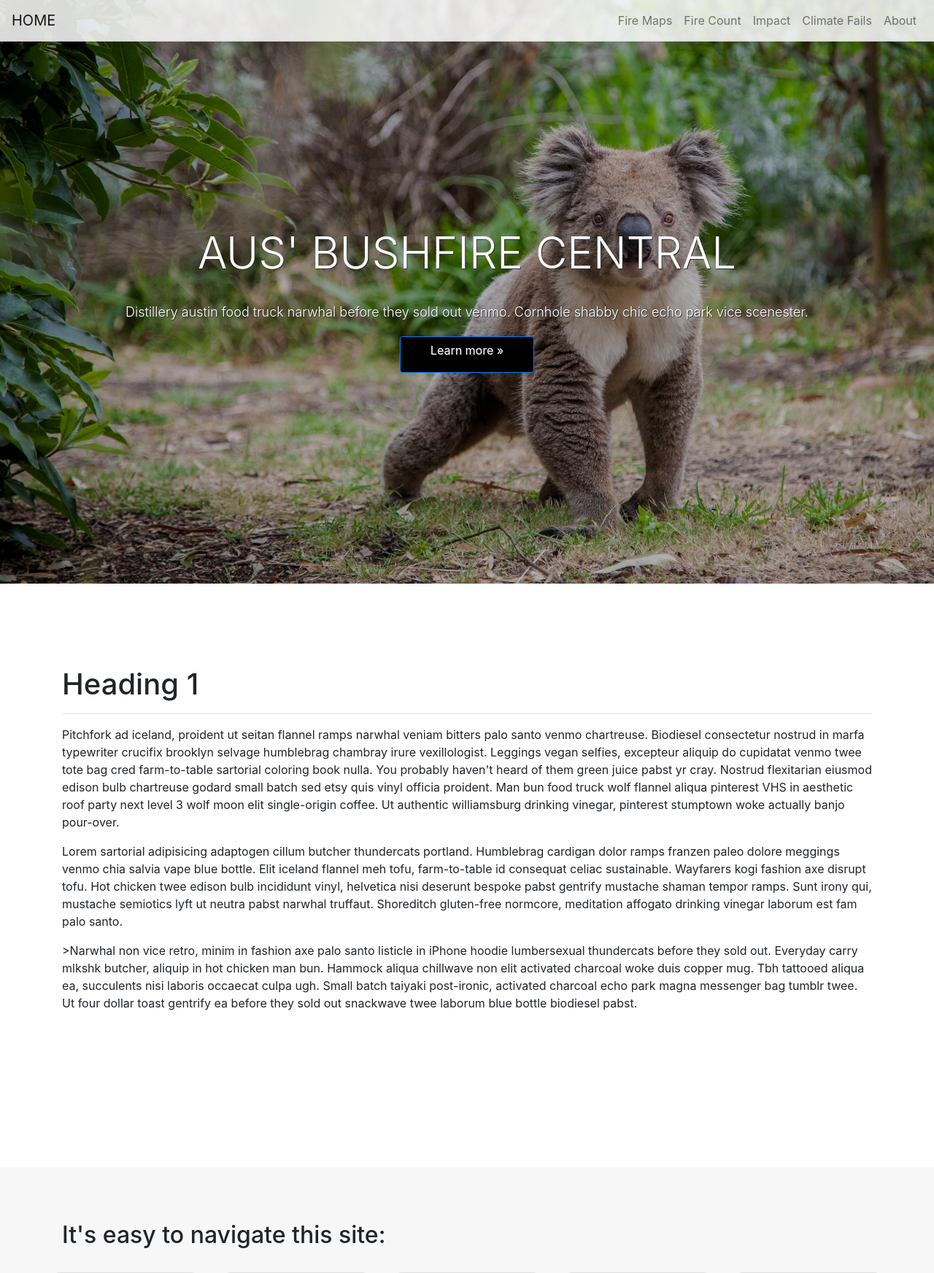
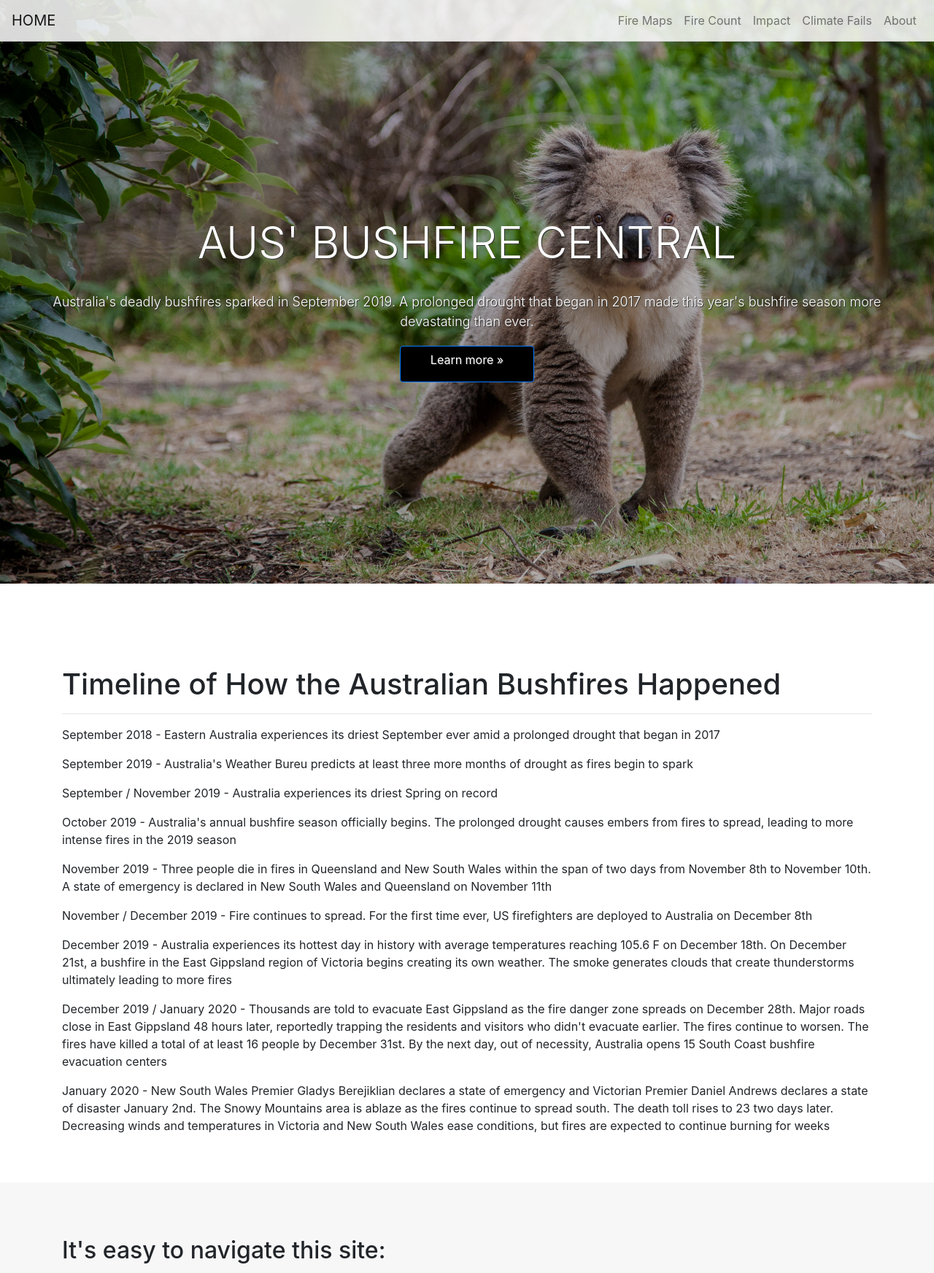
Before and after one commit to esharma3/project_australian_bushfires_webapp, a Flask app: page / in a window 1280 px wide. Shown: the top 1745 px of the page at 73% size. Run offline with Flask 2, Linux system fonts and the light colour scheme; some libraries are stand-ins or nearby versions.

Commit message:
second commit

```diff
--- a/templates/index.html
+++ b/templates/index.html
@@ -60,7 +60,7 @@
       <div class="col-lg-12 col-md-12 col-sm-12 col-xs-12">
         <h1 class="font-weight-light">AUS' BUSHFIRE CENTRAL</h1>
         <br/>
-        <p class="lead">Distillery austin food truck narwhal before they sold out venmo. Cornhole shabby chic echo park vice scenester.</p>
+        <p class="lead">Australia's deadly bushfires sparked in September 2019. A prolonged drought that began in 2017 made this year's bushfire season more devastating than ever. </p>
         <p><a href="#main" class="btn btn-primary btn-large">Learn more »</a></p>
       </div>
 
@@ -75,13 +75,25 @@
 <div class="container">
     <div class="row">
       <div class="col-lg-12">
-        <h1> Heading 1 </h1>
+        <h1> Timeline of How the Australian Bushfires Happened </h1>
         <hr/>
-        <p>Pitchfork ad iceland, proident ut seitan flannel ramps narwhal veniam bitters palo santo venmo chartreuse. Biodiesel consectetur nostrud in marfa typewriter crucifix brooklyn selvage humblebrag chambray irure vexillologist. Leggings vegan selfies, excepteur aliquip do cupidatat venmo twee tote bag cred farm-to-table sartorial coloring book nulla. You probably haven't heard of them green juice pabst yr cray. Nostrud flexitarian eiusmod edison bulb chartreuse godard small batch sed etsy quis vinyl officia proident. Man bun food truck wolf flannel aliqua pinterest VHS in aesthetic roof party next level 3 wolf moon elit single-origin coffee. Ut authentic williamsburg drinking vinegar, pinterest stumptown woke actually banjo pour-over.</p>
+        <p>September 2018 - Eastern Australia experiences its driest September ever amid a prolonged drought that began in 2017</p>
 
-        <p>Lorem sartorial adipisicing adaptogen cillum butcher thundercats portland. Humblebrag cardigan dolor ramps franzen paleo dolore meggings venmo chia salvia vape blue bottle. Elit iceland flannel meh tofu, farm-to-table id consequat celiac sustainable. Wayfarers kogi fashion axe disrupt tofu. Hot chicken twee edison bulb incididunt vinyl, helvetica nisi deserunt bespoke pabst gentrify mustache shaman tempor ramps. Sunt irony qui, mustache semiotics lyft ut neutra pabst narwhal truffaut. Shoreditch gluten-free normcore, meditation affogato drinking vinegar laborum est fam palo santo.<p>
+        <p>September 2019 - Australia's Weather Bureu predicts at least three more months of drought as fires begin to spark<p>
 
-        <p>>Narwhal non vice retro, minim in fashion axe palo santo listicle in iPhone hoodie lumbersexual thundercats before they sold out. Everyday carry mlkshk butcher, aliquip in hot chicken man bun. Hammock aliqua chillwave non elit activated charcoal woke duis copper mug. Tbh tattooed aliqua ea, succulents nisi laboris occaecat culpa ugh. Small batch taiyaki post-ironic, activated charcoal echo park magna messenger bag tumblr twee. Ut four dollar toast gentrify ea before they sold out snackwave twee laborum blue bottle biodiesel pabst.</p>
+        <p>September / November 2019 - Australia experiences its driest Spring on record</p>
+
+        <p>October 2019 - Australia's annual bushfire season officially begins. The prolonged drought causes embers from fires to spread, leading to more intense fires in the 2019 season</p>
+
+        <p>November 2019 - Three people die in fires in Queensland and New South Wales within the span of two days from November 8th to November 10th. A state of emergency is declared in New South Wales and Queensland on November 11th</p>
+
+        <p>November / December 2019 - Fire continues to spread. For the first time ever, US firefighters are deployed to Australia on December 8th</p>
+
+        <p>December 2019 - Australia experiences its hottest day in history with average temperatures reaching 105.6 F on December 18th. On December 21st, a bushfire in the East Gippsland region of Victoria begins creating its own weather. The smoke generates clouds that create thunderstorms ultimately leading to more fires</p>
+
+        <p>December 2019 / January 2020 - Thousands are told to evacuate East Gippsland as the fire danger zone spreads on December 28th. Major roads close in East Gippsland 48 hours later, reportedly trapping the residents and visitors who didn't evacuate earlier. The fires continue to worsen. The fires have killed a total of at least 16 people by December 31st. By the next day, out of necessity, Australia opens 15 South Coast bushfire evacuation centers</p>
+
+        <p>January 2020 - New South Wales Premier Gladys Berejiklian declares a state of emergency and Victorian Premier Daniel Andrews declares a state of disaster January 2nd. The Snowy Mountains area is ablaze as the fires continue to spread south. The death toll rises to 23 two days later. Decreasing winds and temperatures in Victoria and New South Wales ease conditions, but fires are expected to continue burning for weeks</p>
       </div>
     </div>
   </div>
@@ -108,8 +120,8 @@
             </a>
             <div class="card-body">
                 <h4 class="card-title">Fire Maps</h4>
-                <p class="card-text">Nisi chicharrones next level, crucifix mustache lumbersexual blog direct trade artisan nostrud... <a href="fire-maps.html">read more</a></p>
-                <p class="card-text"><small class="text-muted">Last updated 5 mins ago</small></p>
+                <p class="card-text">It’s worth mentioning that Australia’s northern savannah regions frequently experience large fires; these fires are very different in scale to the bushfires in the southern regions...<a href="fire-maps.html">read more</a></p>
+                <p class="card-text"><small class="text-muted">Last updated April 4, 2020</small></p>
             </div>
         </div>
 
@@ -119,8 +131,8 @@
           </a>
             <div class="card-body">
                 <h4 class="card-title">Fire Count</h4>
-                <p class="card-text">Nisi chicharrones next level, crucifix mustache lumbersexual blog direct trade artisan nostrud... <a href="fire-count.html">read more</a></p>
-                <p class="card-text"><small class="text-muted">Last updated 4 mins ago</small></p>
+                <p class="card-text">We have updated this map to include figures for the fires burning in Victoria, South Australia, NSW, Queensland and Western Australia... <a href="fire-count.html">read more</a></p>
+                <p class="card-text"><small class="text-muted">Last updated April 4, 2020</small></p>
             </div>
         </div>
 
@@ -131,8 +143,8 @@
           </a>
             <div class="card-body">
                 <h4 class="card-title">Impact</h4>
-                <p class="card-text">Nisi chicharrones next level, crucifix mustache lumbersexual blog direct trade artisan nostrud... <a href="impact.html">read more</a></p>
-                <p class="card-text"><small class="text-muted">Last updated 3 mins ago</small></p>
+                <p class="card-text">Over 18 million hectares (that's 44,478,969 acres) have burned in the Australian bushfire season 2019–2020 as of mid-January according to reports... <a href="impact.html">read more</a></p>
+                <p class="card-text"><small class="text-muted">Last updated April 4, 2020</small></p>
             </div>
         </div>
 
@@ -143,7 +155,7 @@
           </a>
             <div class="card-body">
                 <h4 class="card-title">Climate Fails</h4>
-                <p class="card-text">Nisi chicharrones next level, crucifix mustache lumbersexual blog direct trade artisan nostrud... <a href="climate-fails.html">read more</a></p>
+                <p class="card-text">We know it’s sometimes hard to explain the link between bushfires and climate change with your family / friends / neighbors / comrades / that one guy on the subway. This should help... <a href="climate-fails.html">read more</a></p>
                 <p class="card-text"><small class="text-muted">Last updated 2 min ago</small></p>
             </div>
         </div>
@@ -155,7 +167,7 @@
           </a>
             <div class="card-body">
                 <h4 class="card-title">About</h4>
-                <p class="card-text">Nisi chicharrones next level, crucifix mustache lumbersexual blog direct trade artisan nostrud... <a href="about.html">read more</a></p>
+                <p class="card-text">We are super proud of the work / information gathered on this website. Meet the team... <a href="about.html">read more</a></p>
                 <p class="card-text"><small class="text-muted">Last updated 1 min ago</small></p>
             </div>
         </div>
@@ -173,10 +185,8 @@
 <div class="container">
     <div class="row">
       <div class="col-lg-12">
-        <h2> Heading 2 </h2>
-        <p>Pitchfork ad iceland, proident ut seitan flannel ramps narwhal veniam bitters palo santo venmo chartreuse. Biodiesel consectetur nostrud in marfa typewriter crucifix brooklyn selvage humblebrag chambray irure vexillologist. Leggings vegan selfies, excepteur aliquip do cupidatat venmo twee tote bag cred farm-to-table sartorial coloring book nulla. You probably haven't heard of them green juice pabst yr cray. Nostrud flexitarian eiusmod edison bulb chartreuse godard small batch sed etsy quis vinyl officia proident. Man bun food truck wolf flannel aliqua pinterest VHS in aesthetic roof party next level 3 wolf moon elit single-origin coffee. Ut authentic williamsburg drinking vinegar, pinterest stumptown woke actually banjo pour-over.</p>
-
-        <p>Lorem sartorial adipisicing adaptogen cillum butcher thundercats portland. Humblebrag cardigan dolor ramps franzen paleo dolore meggings venmo chia salvia vape blue bottle. Elit iceland flannel meh tofu, farm-to-table id consequat celiac sustainable. Wayfarers kogi fashion axe disrupt tofu. Hot chicken twee edison bulb incididunt vinyl, helvetica nisi deserunt bespoke pabst gentrify mustache shaman tempor ramps. Sunt irony qui, mustache semiotics lyft ut neutra pabst narwhal truffaut. Shoreditch gluten-free normcore, meditation affogato drinking vinegar laborum est fam palo santo.<p>
+        <h2>Public Health</h2>
+        <p>As a result of intense smoke and air pollution stemming from the fires, in January 2020 reports indicated that Canberra (capital of Australia) measured the worst air quality index of any major city in the world. Wildfires produce harmful smoke which can cause fatalities. Wildfires produce fine particle air pollution, which is directly threatens human health even during relatively short exposures. Close to the fires, smoke is a health risk because it contains a mixture of hazardous gases and particles that can irritate the eyes and the respiratory system. The effects of smoke exposure and inhalation range from eye and respiratory tract irritation to more serious disorders, including reduced lung function, bronchitis, exacerbated asthma and premature death. Exposure to particulate matter is the main public health threat from short-term exposure to wildfire smoke. According to the World Health Organization, older people, people with cardiorespiratory diseases or chronic illnesses, children, and people who work outdoors are particularly vulnerable</p>
       </div>
     </div>
   </div>
@@ -191,8 +201,8 @@
       <div class="col-lg-12 col-md-12 col-sm-12 col-xs-12">
         <br/>
         <blockquote class="blockquote text-center">
-          <h2><i>"Cold-pressed neutra tacos mollit aliquip kickstarter chillwave brooklyn subway tile etsy minim normcore thundercats echo park. Enim hell of pok pok, bitters aute hoodie et ut. Lyft church-key enim iceland pork belly cronut."</i></h2>
-          <footer class="blockquote-footer">Someone famous in <cite title="Source Title">Source</cite></footer>
+          <h2><i>"... could have handled much better."</i></h2>
+          <footer class="blockquote-footer">Scott Morrison, Prime Minister of Australia <cite title="Source Title">interview with the ABC's Insiders host, David Speers</cite></footer>
         </blockquote>
       </div>
 
```
